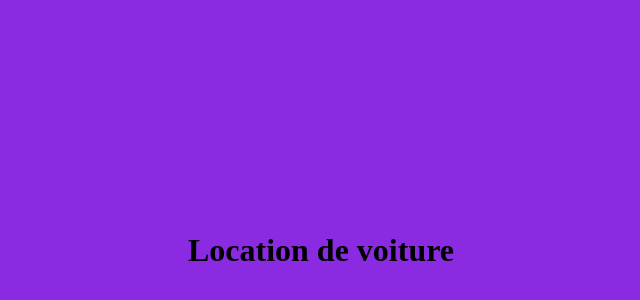
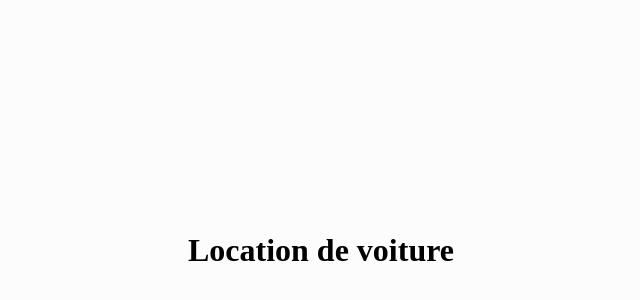
Before and after one commit to Game-Over-Lab/locationVoiture, a plain HTML site: page index.html in a window 1280 px wide. Shown: the part 42-342 px from the top of the page, without its empty margins (319-959 px from the left). Drawn offline with Linux system fonts and the light colour scheme.

```diff
--- a/index.html
+++ b/index.html
@@ -5,7 +5,7 @@
     <meta name="viewport" content="width=device-width, initial-scale=1.0">
     <title>GitTest</title>
 </head>
-<body style="background-color:blueviolet">
+<body style="background-color:rgb(252, 252, 252)">
     <h1 style="padding-top: 20%; padding-bottom: 20%; text-align: center;">Location de voiture</h1>
 
 </body>
```
